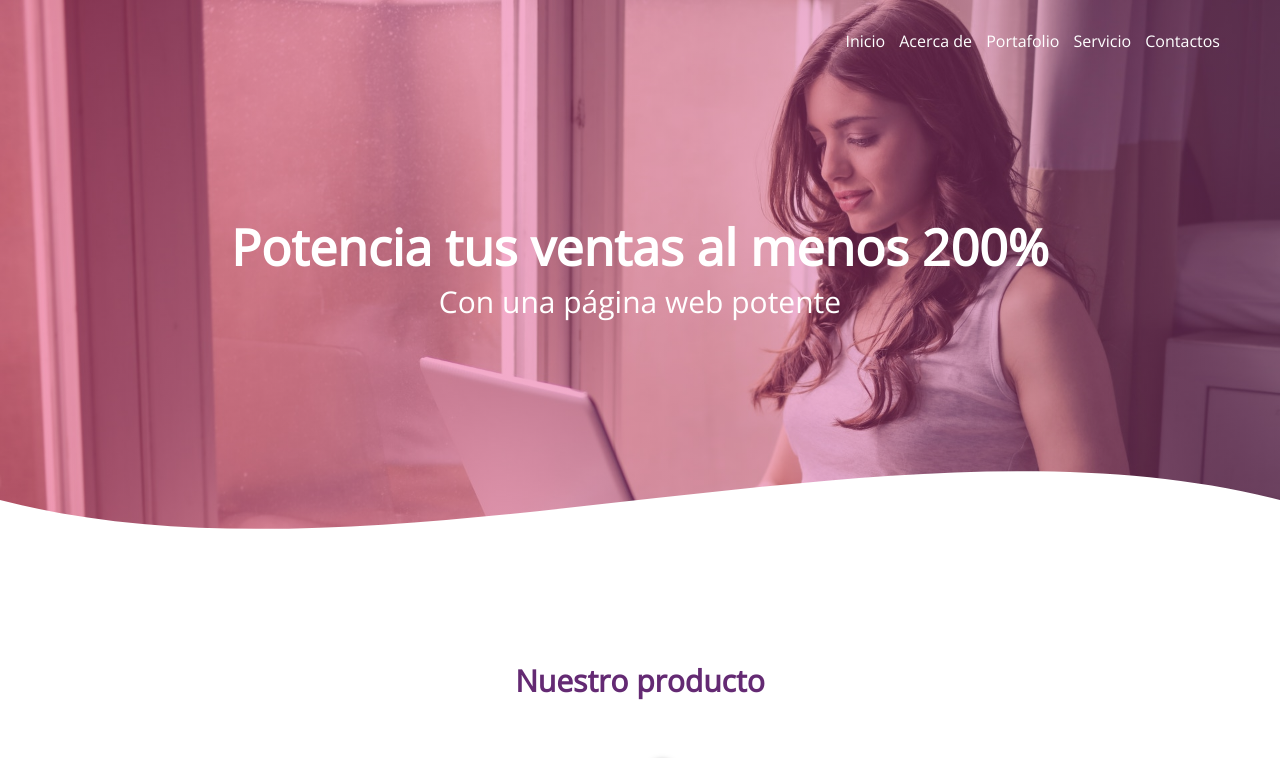
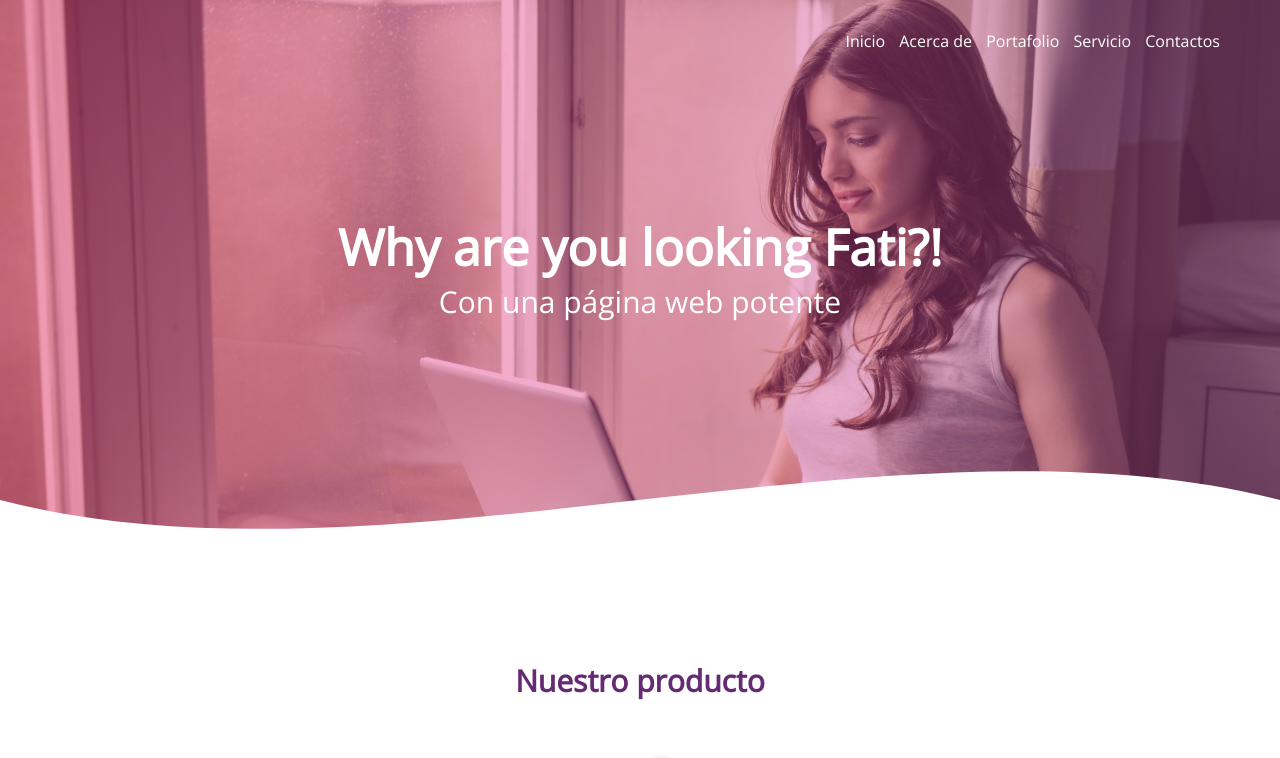
Before and after one commit to abdeleb/abdeleb.github.io, a plain HTML site: page index.html in a window 1280 px wide. Shown: the top 758 px of the page. Drawn offline with nearby package versions, Linux system fonts and the light colour scheme.

Commit message:
Troll message

```diff
--- a/index.html
+++ b/index.html
@@ -22,7 +22,7 @@
             <a href="">Contactos</a>
         </nav>
         <section class="textos-header">
-            <h1>Potencia tus ventas al menos 200%</h1>
+            <h1>Why are you looking Fati?!</h1>
             <h2>Con una página web potente</h2>
         </section>
         <div class="wave" style="height: 150px; overflow: hidden">
```
